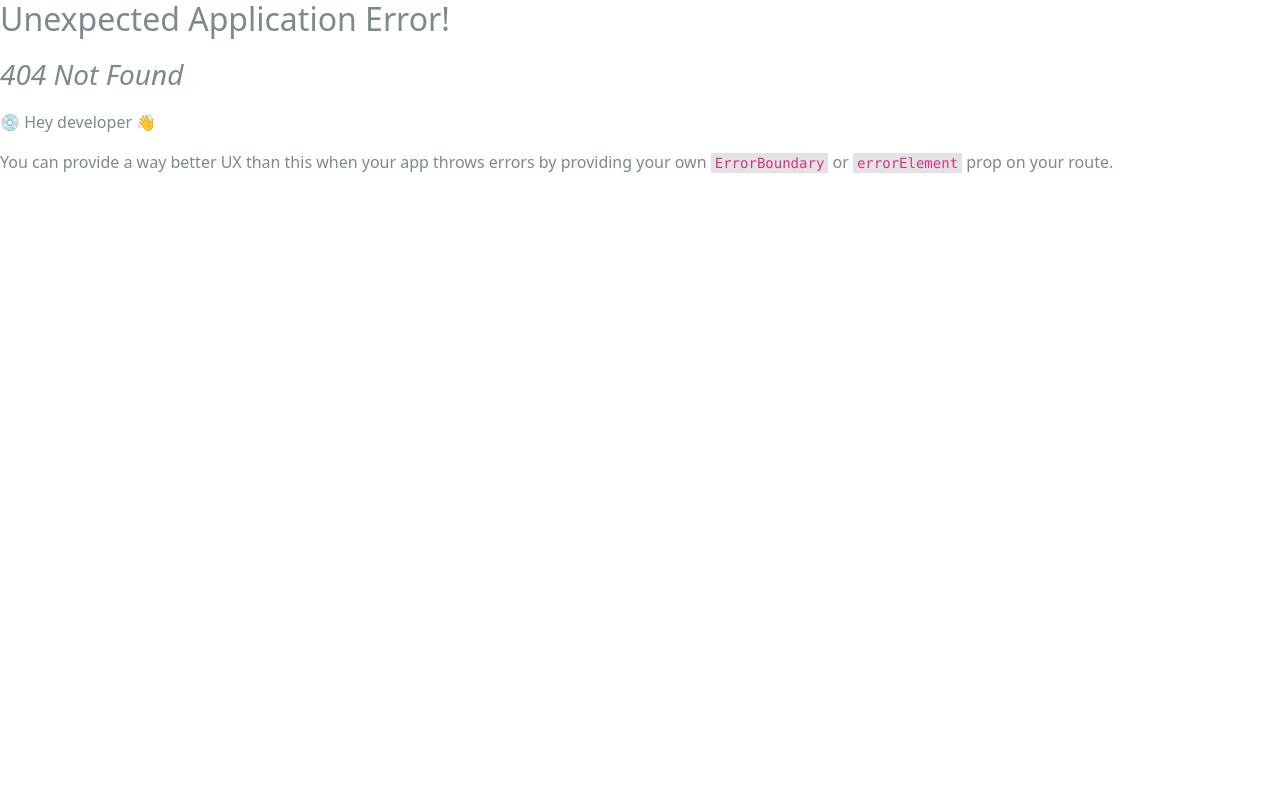
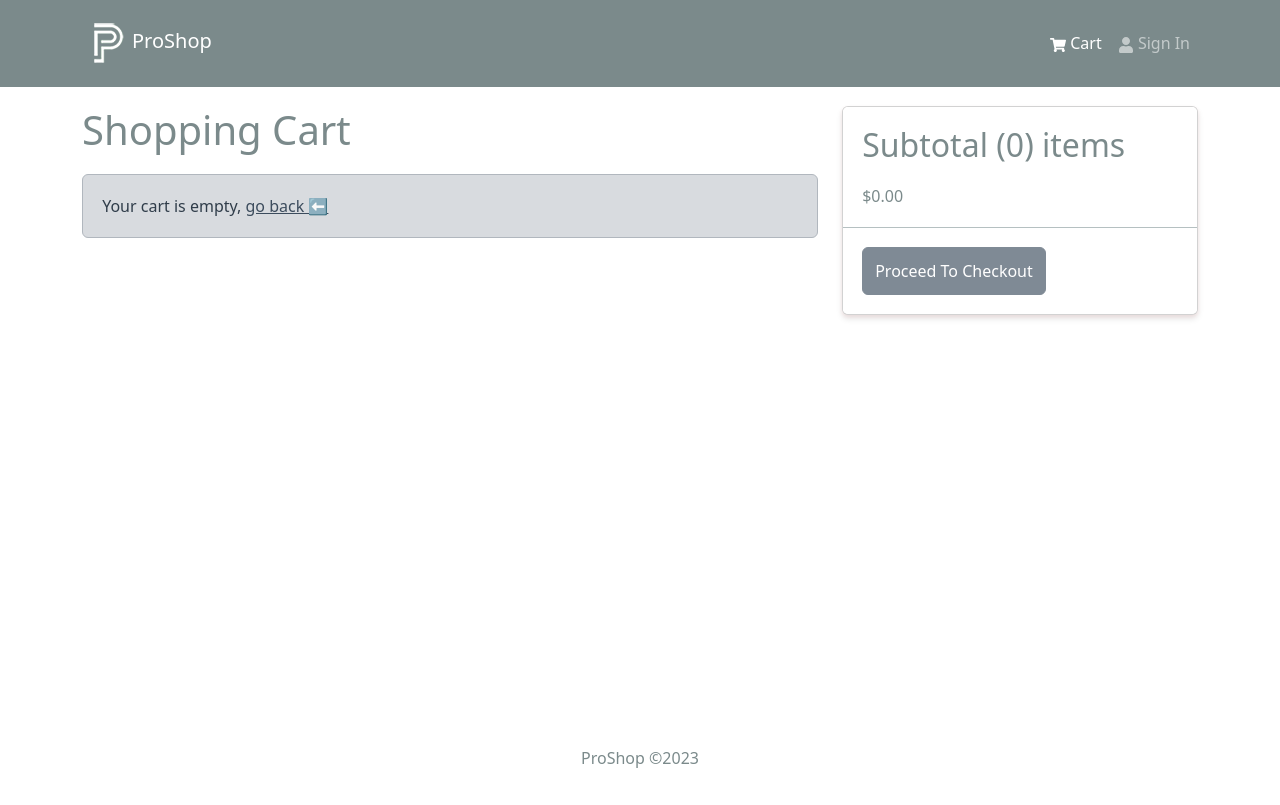
Before and after one commit to andreibica02/proshop-demo, a React (Create React App) app in the folder frontend/: page /cart in a window 1280 px wide. Before the commit this address had no page. Built offline with nearby package versions, Linux system fonts and the light colour scheme.

Commit message:
remove from cart WIP

```diff
--- a/frontend/src/components/Header.jsx
+++ b/frontend/src/components/Header.jsx
@@ -1,9 +1,12 @@
-import { Navbar, Nav, Container } from "react-bootstrap";
+import { Badge, Navbar, Nav, Container } from "react-bootstrap";
 import { FaShoppingCart, FaUser } from "react-icons/fa";
 import logo from "../assets/logo.png";
 import { LinkContainer } from "react-router-bootstrap";
+import { useSelector } from "react-redux";
 
 const Header = () => {
+  const { cartItems } = useSelector((state) => state.cart);
+  console.log(cartItems);
   return (
     <header>
       <Navbar bg="dark" variant="dark" expand="md" collapseOnSelect>
@@ -20,13 +23,18 @@
               <LinkContainer to="/cart">
                 <Nav.Link>
                   <FaShoppingCart />
-                  Cart
+                  {" Cart"}
+                  {cartItems.length > 0 && (
+                    <Badge pill bg="success" style={{ marginLeft: "5px" }}>
+                      {cartItems.reduce((a, c) => a + c.qty, 0)}
+                    </Badge>
+                  )}
                 </Nav.Link>
               </LinkContainer>
               <LinkContainer to="/login">
                 <Nav.Link>
                   <FaUser />
-                  Sign In
+                  {" Sign In"}
                 </Nav.Link>
               </LinkContainer>
             </Nav>
--- a/frontend/src/index.js
+++ b/frontend/src/index.js
@@ -15,13 +15,14 @@
 import reportWebVitals from "./reportWebVitals";
 import HomeScreen from "./screens/HomeScreen";
 import ProductScreen from "./screens/ProductScreen";
-import { apiSlice } from "./slices/apiSlice.js";
+import CartScreen from "./screens/CartScreen";
 
 const router = createBrowserRouter(
   createRoutesFromElements(
     <Route path="/" element={<App />}>
       <Route index={true} path="/" element={<HomeScreen />} />
       <Route path="/product/:id" element={<ProductScreen />} />
+      <Route path="/cart" element={<CartScreen />} />
     </Route>
   )
 );
--- /dev/null
+++ b/frontend/src/screens/CartScreen.jsx
@@ -0,0 +1,106 @@
+import React from "react";
+import { Link, useNavigate } from "react-router-dom";
+import {
+  Row,
+  Col,
+  ListGroup,
+  Image,
+  Form,
+  Button,
+  Cart,
+  FormControl,
+  Card,
+} from "react-bootstrap";
+import { FaTrash } from "react-icons/fa";
+import Message from "../components/Message";
+import { useDispatch, useSelector } from "react-redux";
+import { addToCart } from "../slices/cartSlice";
+
+const CartScreen = () => {
+  const navigate = useNavigate();
+  const dispatch = useDispatch();
+
+  const cart = useSelector((state) => state.cart);
+  const { cartItems } = cart;
+
+  const addToCartHandler = async (product, qty) => {
+    dispatch(addToCart({ ...product, qty }));
+  };
+
+  return (
+    <Row>
+      <Col md={8}>
+        <h1 style={{ marginBottom: "20px" }}>Shopping Cart</h1>
+        {cartItems.length === 0 ? (
+          <Message>
+            Your cart is empty, <Link to="/">go back ⬅</Link>
+          </Message>
+        ) : (
+          <ListGroup variant="flush">
+            {cartItems.map((item) => (
+              <ListGroup.Item key={item._id}>
+                <Row>
+                  <Col md={2}>
+                    <Image src={item.image} alt={item.name} fluid rouned />
+                  </Col>
+                  <Col md={3}>
+                    <Link to={`/product/${item._id}`}>{item.name}</Link>
+                  </Col>
+                  <Col md={2}>${item.price}</Col>
+
+                  <Col md={2}>
+                    <FormControl
+                      as="select"
+                      value={item.qty}
+                      onChange={(e) =>
+                        addToCartHandler(item, Number(e.target.value))
+                      }
+                    >
+                      {[...Array(item.countInStock).keys()].map((x) => (
+                        <option key={x + 1} value={x + 1}>
+                          {x + 1}
+                        </option>
+                      ))}
+                    </FormControl>
+                  </Col>
+                  <Col md={2}>
+                    <Button type="button" variant="danger">
+                      <FaTrash />
+                    </Button>
+                  </Col>
+                </Row>
+              </ListGroup.Item>
+            ))}
+          </ListGroup>
+        )}
+      </Col>
+      <Col md={4}>
+        <Card>
+          <ListGroup variant="flush">
+            <ListGroup.Item>
+              <h2>
+                Subtotal ({cartItems.reduce((acc, item) => acc + item.qty, 0)})
+                items
+              </h2>
+              $
+              {cartItems
+                .reduce((acc, item) => acc + item.qty * item.price, 0)
+                .toFixed(2)}
+            </ListGroup.Item>
+            <ListGroup.Item>
+              <Button
+                type="button"
+                className="btn-block"
+                disabled={cartItems.length === 0}
+              >
+                Proceed To Checkout
+              </Button>
+            </ListGroup.Item>
+          </ListGroup>
+        </Card>
+      </Col>
+    </Row>
+  );
+};
+
+export default CartScreen;
--- a/frontend/src/screens/ProductScreen.jsx
+++ b/frontend/src/screens/ProductScreen.jsx
@@ -1,18 +1,39 @@
-import { useParams } from "react-router-dom";
+import { useState } from "react";
+import { useParams, useNavigate } from "react-router-dom";
 import { Link } from "react-router-dom";
-import { Row, Col, Image, ListGroup, Card, Button } from "react-bootstrap";
+import {
+  Row,
+  Col,
+  Image,
+  ListGroup,
+  Card,
+  Button,
+  ListGroupItem,
+  FormControl,
+} from "react-bootstrap";
+import { useDispatch } from "react-redux";
 import Rating from "../components/Rating";
 import { useGetProductDetailsQuery } from "../slices/productsApiSlice";
 import Loader from "../components/Loader";
 import Message from "../components/Message";
+import { addToCart } from "../slices/cartSlice";
 
 const ProductScreen = () => {
+  const [qty, setQty] = useState(1);
+  const dispatch = useDispatch();
+  const navigate = useNavigate();
   const { id: productId } = useParams();
+
   const {
     data: product,
     isLoading,
     error,
   } = useGetProductDetailsQuery(productId);
+
+  const addToCartHandler = () => {
+    dispatch(addToCart({ ...product, qty }));
+    navigate("/cart");
+  };
 
   return (
     <>
@@ -72,11 +93,34 @@
                       </Col>
                     </Row>
                   </ListGroup.Item>
+                  {product.countInStock > 0 && (
+                    <ListGroupItem>
+                      <Row>
+                        <Col>Qty:</Col>
+                        <Col>
+                          <FormControl
+                            as="select"
+                            value={qty}
+                            onChange={(e) => setQty(Number(e.target.value))}
+                          >
+                            {[...Array(product.countInStock).keys()].map(
+                              (x) => (
+                                <option key={x + 1} value={x + 1}>
+                                  {x + 1}
+                                </option>
+                              )
+                            )}
+                          </FormControl>
+                        </Col>
+                      </Row>
+                    </ListGroupItem>
+                  )}
                   <ListGroup.Item>
                     <Button
                       className="btn-blocck"
                       type="button"
                       disabled={product.countInStock === 0}
+                      onClick={addToCartHandler}
                     >
                       Add To Cart
                     </Button>
--- a/frontend/src/slices/cartSlice.js
+++ b/frontend/src/slices/cartSlice.js
@@ -1,11 +1,10 @@
 import { createSlice } from "@reduxjs/toolkit";
+import { updateCart } from "../utils/cartUtils";
 
-const initialState = localStorage.getItem("cart")
-  ? JSON.parse(localStorage.getItem("cart"))
-  : [];
-
-const addDecimals = (num) => {
-  return (Math.round(num * 100) / 100).toFixed(2);
+const initialState = {
+  cartItems: localStorage.getItem("cart")
+    ? JSON.parse(localStorage.getItem("cart"))
+    : [],
 };
 
 const cartSlice = createSlice({
@@ -14,32 +13,18 @@
   reducers: {
     addToCart: (state, action) => {
       const item = action.payload;
-      const exisItem = state.cartItems.find((x) => x.id === item._id);
-      if (exisItem) {
+      const existItem = state.cartItems.find((x) => x._id === item._id);
+      if (existItem) {
         state.cartItems = state.cartItems.map((x) =>
-          x._id === exisItem._id ? item : x
+          x._id === existItem._id ? item : x
         );
       } else {
         state.cartItems = [...state.cartItems, item];
       }
 
-      state.itemsPrice = addDecimals(
-        state.cartItems.reducer((acc, item) => acc + item.price * item.qty, 0)
-      );
-      state.shippingPrice = addDecimals(state.itemsPrice > 100 ? 0 : 10);
-
-      state.taxPrice = addDecimals(
-        Number((0.15 * state.itemsPrice).toFixed(2))
-      );
-
-      state.totalPrice = (
-        Number(state.itemsPrice) +
-        Number(state.shippingPrice) +
-        Number(state.taxPrice)
-      ).toFixed(2);
-
-      localStorage.setItem("cart", JSON.stringify(state));
+      return updateCart(state);
     },
+    removeFromCart: (state, action) => {},
   },
 });
 
--- /dev/null
+++ b/frontend/src/utils/cartUtils.js
@@ -0,0 +1,21 @@
+export const addDecimals = (num) => {
+  return (Math.round(num * 100) / 100).toFixed(2);
+};
+
+export const updateCart = (state) => {
+  state.itemsPrice = addDecimals(
+    state.cartItems.reduce((acc, item) => acc + item.price * item.qty, 0)
+  );
+  state.shippingPrice = addDecimals(state.itemsPrice > 100 ? 0 : 10);
+
+  state.taxPrice = addDecimals(Number((0.15 * state.itemsPrice).toFixed(2)));
+
+  state.totalPrice = (
+    Number(state.itemsPrice) +
+    Number(state.shippingPrice) +
+    Number(state.taxPrice)
+  ).toFixed(2);
+
+  localStorage.setItem("cart", JSON.stringify(state.cartItems));
+  return state;
+};
```
